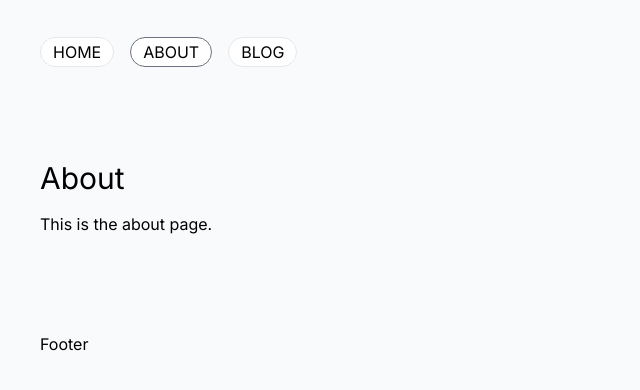
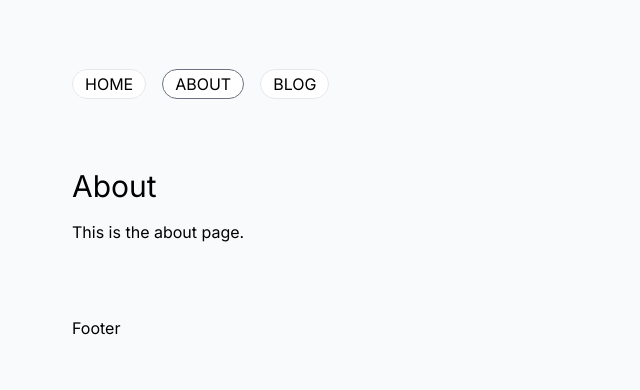
Before and after one commit to daviddarx/boilerplate-nextjs-page-tinacms, a Next.js app: page /about in a window 1280 px wide. Shown: the top 390 px of the page, without its empty margins (0-640 px from the left). Built offline with nearby package versions, Linux system fonts and the light colour scheme.

Commit message:
style(general): add base spaces

```diff
--- a/src/app/layout.tsx
+++ b/src/app/layout.tsx
@@ -15,11 +15,11 @@ export const metadata: Metadata = {
 export default function RootLayout({ children }: { children: React.ReactNode }) {
   return (
     <html lang='en'>
-      <body className={classNames('p-10 bg-gray-50', inter.className)}>
+      <body className={classNames('p-72 bg-gray-50', inter.className)}>
         <header>
           <MainNav />
         </header>
-        <main className='py-24'>{children}</main>
+        <main className='py-72'>{children}</main>
         <footer>Footer</footer>
       </body>
     </html>
--- a/src/components/core/PageHeader.tsx
+++ b/src/components/core/PageHeader.tsx
@@ -5,7 +5,7 @@ type Props = {
 
 export default function PageHeader({ title, lead }: Props) {
   return (
-    <div className='flex flex-col gap-4'>
+    <div className='flex flex-col gap-16'>
       <h1>{title}</h1>
       <p>{lead}</p>
     </div>
--- a/src/components/layout/MainNav.tsx
+++ b/src/components/layout/MainNav.tsx
@@ -10,12 +10,12 @@ export default function MainNav() {
   return (
     <nav>
       <h2 className='sr-only'>Main nav</h2>
-      <ul className='flex gap-4 uppercase'>
+      <ul className='flex gap-16 uppercase'>
         {navItems.map((item, i) => (
           <li key={i}>
             <ActiveLink
               href={item.href}
-              className='bg-white border-gray-200 border px-3 py-1 rounded-full hover:border-gray-500 transition-colors'
+              className='bg-white border-gray-200 border px-12 py-4 rounded-full hover:border-gray-500 transition-colors'
               activeClassName='border-gray-500'
             >
               {item.label}
--- a/tailwind.config.ts
+++ b/tailwind.config.ts
@@ -1,4 +1,4 @@
-import type { Config } from 'tailwindcss'
+import type { Config } from 'tailwindcss';
 
 const config: Config = {
   content: [
@@ -7,14 +7,39 @@ const config: Config = {
     './src/app/**/*.{js,ts,jsx,tsx,mdx}',
   ],
   theme: {
+    spacing: {
+      0: '0', // 0
+      1: '1px', // 1px
+      2: '0.125rem', // 2px
+      3: '0.1875rem', // 3px
+      4: '0.25rem', // 4px
+      6: '0.3125rem', // 6px
+      8: '0.5rem', // 8px
+      10: '0.625rem', // 10px
+      12: '0.75rem', // 12px
+      14: '0.875rem', // 14px
+      16: '1rem', // 16px
+      18: '1.125rem', // 18px
+      20: '1.25rem', // 20px
+      24: '1.5rem', // 24px
+      28: '1.75rem', // 28px
+      32: '2rem', // 32px
+      40: '2.5rem', // 40px
+      48: '3rem', // 48px
+      56: '3.5rem', // 56px
+      64: '4rem', // 64px
+      72: '4.5rem', // 72px
+      80: '5rem', // 80px
+      96: '6rem', // 96px
+      120: '7.5rem', // 120px
+    },
     extend: {
       backgroundImage: {
         'gradient-radial': 'radial-gradient(var(--tw-gradient-stops))',
-        'gradient-conic':
-          'conic-gradient(from 180deg at 50% 50%, var(--tw-gradient-stops))',
+        'gradient-conic': 'conic-gradient(from 180deg at 50% 50%, var(--tw-gradient-stops))',
       },
     },
   },
   plugins: [],
-}
-export default config
+};
+export default config;
```
